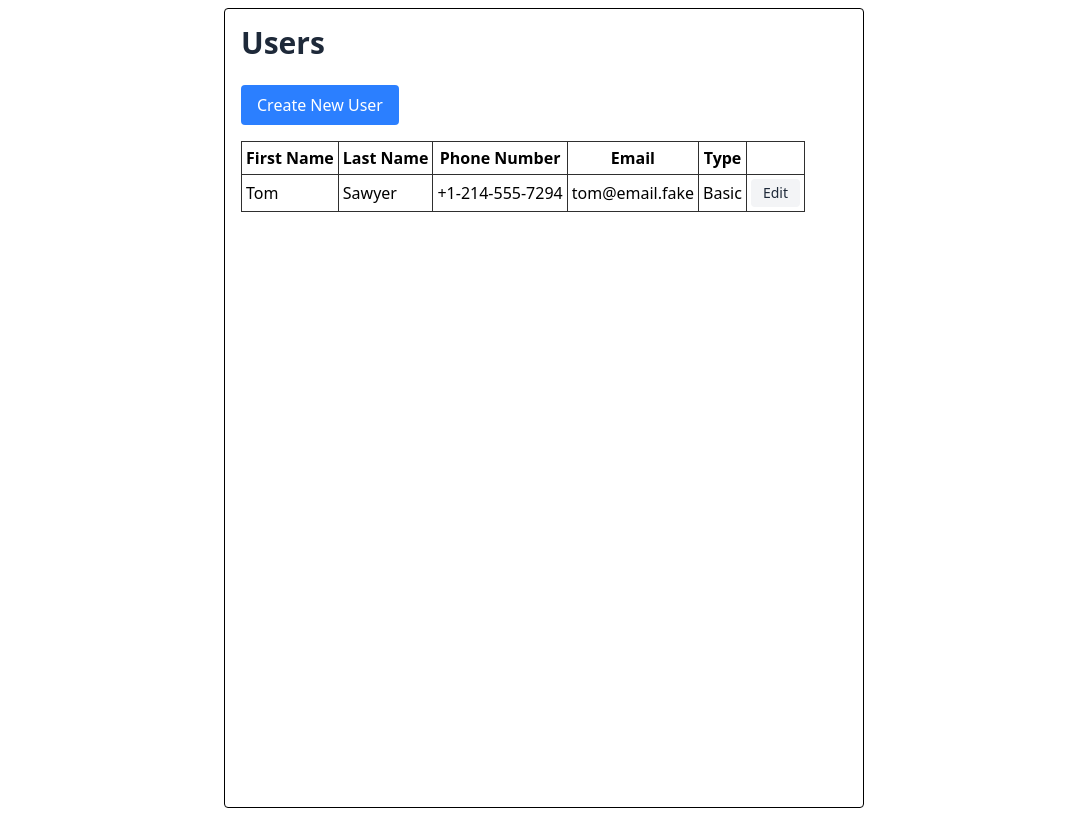
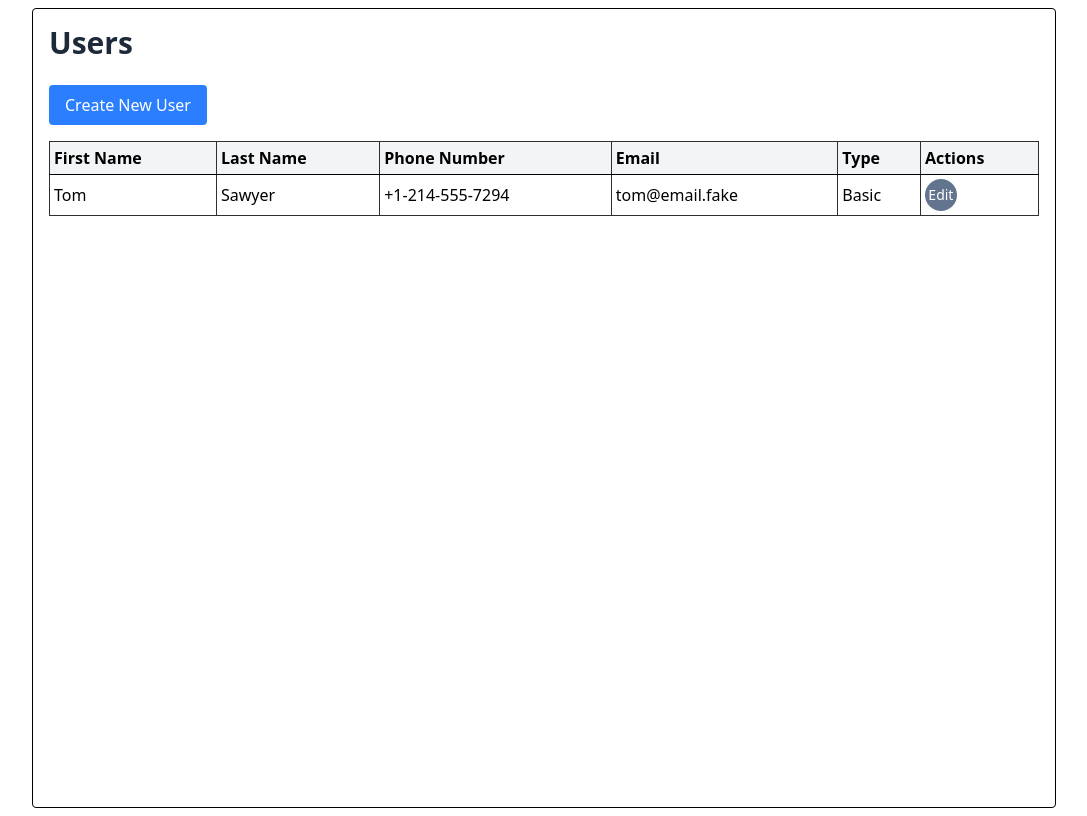
Before and after one commit to anthony-bonta-gaf-energy/gafe-interview-react, a React (Vite) app in the folder packages/user-web/: page / in a window 1280 px wide. Shown: the whole page, without its empty margins (96-1183 px from the left). Built offline with nearby package versions, Linux system fonts and the light colour scheme.

Commit message:
added form validations and improve interaction structure, added Select component

```diff
--- a/packages/user-web/src/app/user-app.tsx
+++ b/packages/user-web/src/app/user-app.tsx
@@ -4,7 +4,7 @@ import UserPage from '../user/user-page';
 
 export function UserApp() {
   return (
-    <div className="gafe-user-app min-h-screen p-4 border rounded w-1/2 mx-auto my-2">
+    <div className="gafe-user-app min-h-screen p-4 border rounded w-[80vw] mx-auto my-2">
       <Routes>
         <Route path="/" element={<UserListPage />} />
         <Route path="/users/:id" element={<UserPage />} />
--- a/packages/user-web/src/components/Button.tsx
+++ b/packages/user-web/src/components/Button.tsx
@@ -1,4 +1,4 @@
-import React, { ButtonHTMLAttributes } from 'react';
+import React, { useMemo, type ButtonHTMLAttributes } from 'react';
 
 interface BaseButtonProps extends ButtonHTMLAttributes<HTMLButtonElement> {
   color?: 'red' | 'green' | 'blue';
@@ -21,9 +21,8 @@ const BUTTON_COLOR_MAP: Record<string, string> = {
   red: 'bg-red-500 hover:bg-red-700 text-white',
   green: 'bg-green-500 hover:bg-green-700 text-white',
   blue: 'bg-blue-500 hover:bg-blue-700 text-white',
+  default: 'bg-slate-500 hover:bg-blue-700 text-white',
 };
-
-const DEFAULT_BUTTON_COLOR = 'bg-slate-500 hover:bg-blue-700 text-white'; // Default color if none is provided
 
 const Button: React.FC<ButtonProps> = ({
   onClick,
@@ -34,11 +33,17 @@ const Button: React.FC<ButtonProps> = ({
   color = '',
   children = null,
 }) => {
-  const buttonColor = BUTTON_COLOR_MAP[color] || DEFAULT_BUTTON_COLOR; // Default color
+  const buttonColorRegularStatus = useMemo(
+    () => BUTTON_COLOR_MAP[color] || BUTTON_COLOR_MAP.default,
+    [color],
+  );
+
   return (
     <button
       type={type}
-      className={`text-white font-medium py-2 px-4 cursor-pointer rounded focus:outline-none focus:shadow-outline ${buttonColor} ${className}`}
+      className={`font-medium py-2 px-4 rounded focus:outline-none focus:shadow-outline ${buttonColorRegularStatus} ${
+        disabled ? 'opacity-50 cursor-not-allowed' : 'cursor-pointer'
+      } ${className}`}
       onClick={onClick}
       disabled={disabled}
     >
--- a/packages/user-web/src/user/user-list-page.tsx
+++ b/packages/user-web/src/user/user-list-page.tsx
@@ -17,7 +17,6 @@ const initialUsers = [
 
 export function UserListPage() {
   const navigate = useNavigate();
-  // Create state using the initial data
   const [users] = useState(initialUsers);
 
   const handleCreateUser = useCallback(() => navigate('/users/new'), [navigate]);
@@ -35,12 +34,12 @@ export function UserListPage() {
             <td data-col="email">{user.email}</td>
             <td data-col="type">{user.type}</td>
             <td data-col="actions">
-              <button
+              <Button
+                className="text-sm w-8 h-8 p-0 rounded-full flex items-center justify-center hover:bg-gray-200"
                 onClick={editUserHandler}
-                className="bg-gray-100 cursor-pointer hover:bg-gray-300 text-gray-800 font-small py-1 px-3 rounded text-sm transition duration-200 ease-in-out focus:outline-none focus:ring-2 focus:ring-gray-400"
               >
-                Edit
-              </button>
+                Edit{' '}
+              </Button>
             </td>
           </tr>
         );
@@ -52,15 +51,27 @@ export function UserListPage() {
     <div className={styles['user-list-page']}>
       <h1 className="text-3xl font-bold text-gray-800 mb-6">Users</h1>
       <Button color="blue" text="Create New User" onClick={handleCreateUser} />
-      <table>
+      <table className="w-full mt-6 border-collapse">
         <thead>
-          <tr>
-            <th data-col="first-name">First Name</th>
-            <th data-col="last-name">Last Name</th>
-            <th data-col="phone-number">Phone Number</th>
-            <th data-col="email">Email</th>
-            <th data-col="type">Type</th>
-            <th data-col="actions"></th>
+          <tr className="bg-gray-100">
+            <th className="text-left py-2 px-4 border-b" data-col="first-name">
+              First Name
+            </th>
+            <th className="text-left py-2 px-4 border-b" data-col="last-name">
+              Last Name
+            </th>
+            <th className="text-left py-2 px-4 border-b" data-col="phone-number">
+              Phone Number
+            </th>
+            <th className="text-left py-2 px-4 border-b" data-col="email">
+              Email
+            </th>
+            <th className="text-left py-2 px-4 border-b" data-col="type">
+              Type
+            </th>
+            <th className="text-left py-2 px-4 border-b" data-col="actions">
+              Actions
+            </th>
           </tr>
         </thead>
         <tbody>{renderUsers()}</tbody>
--- a/packages/user-web/src/user/user-page.tsx
+++ b/packages/user-web/src/user/user-page.tsx
@@ -1,26 +1,90 @@
 import Button from '@/components/Button';
 import Input from '@/components/Input';
+import Select from '@/components/Select';
+import { UserType } from '@/utils/constants';
+import { useCallback, useState } from 'react';
+import { Link } from 'react-router-dom';
 
 function UserPage() {
-  const handleSubmit = event => {
+  const [formData, setFormData] = useState({
+    firstName: '',
+    lastName: '',
+    phoneNumber: '',
+    email: '',
+    userType: UserType.Basic,
+  });
+
+  // Handle input changes
+  const handleChange = useCallback((e: React.ChangeEvent<HTMLInputElement | HTMLSelectElement>) => {
+    const { name, value } = e.target;
+    setFormData(prev => ({
+      ...prev,
+      [name]: value,
+    }));
+  }, []);
+
+  const handleSubmit = (event: React.FormEvent) => {
     event.preventDefault();
-    console.log('Form submitted');
+    console.log('Form submitted', formData);
   };
+
+  const isFormDisabled = !formData.firstName || !formData.lastName || !formData.email;
+
   return (
     <>
+      <Link to="/" className="text-blue-600 hover:text-blue-800">
+        &larr; Go Back
+      </Link>
       <h1 className="text-4xl font-bold text-gray-800 my-4 py-2 border-b-2 border-gray-200">
         User Profile
       </h1>
       <form onSubmit={handleSubmit} className="space-y-4">
-        <Input label="First Name" required placeholder="Enter first name" />
-        <Input label="Last Name" required placeholder="Enter last name" />
-        <Input label="Phone Number" type="tel" required placeholder="Enter phone number" />
-        <Input label="Email" type="email" required placeholder="Enter email address" />
+        <Input
+          name="firstName"
+          label="First Name"
+          required
+          placeholder="Enter first name"
+          value={formData.firstName}
+          onChange={handleChange}
+        />
+        <Input
+          name="lastName"
+          label="Last Name"
+          required
+          placeholder="Enter last name"
+          value={formData.lastName}
+          onChange={handleChange}
+        />
+        <Input
+          name="phoneNumber"
+          label="Phone Number"
+          type="tel"
+          placeholder="Enter phone number"
+          value={formData.phoneNumber}
+          onChange={handleChange}
+        />
+        <Input
+          name="email"
+          label="Email"
+          type="email"
+          required
+          placeholder="Enter email address"
+          value={formData.email}
+          onChange={handleChange}
+        />
+        <Select name="userType" label="User Type" value={formData.userType} onChange={handleChange}>
+          {Object.entries(UserType).map(([key, value]) => (
+            <option key={key} value={value}>
+              {key}
+            </option>
+          ))}
+        </Select>
         <Button
           text="Save"
           type="submit"
+          disabled={isFormDisabled}
           color="blue"
-          className="px-4 py-2 bg-blue-600 text-white rounded hover:bg-blue-700"
+          className="w-full"
         />
       </form>
     </>
```
Also changed, not shown: packages/user-web/src/components/Select.tsx (added, +55 -0 lines).
